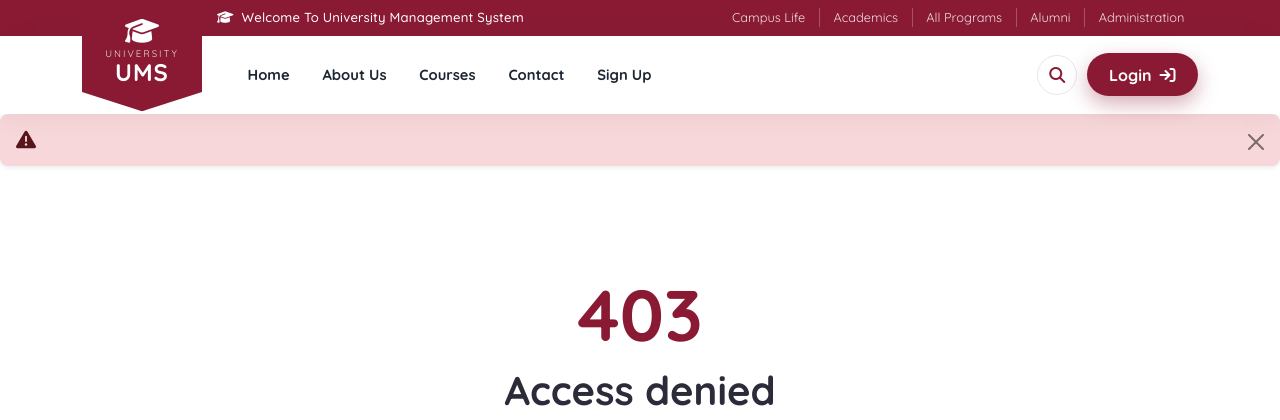
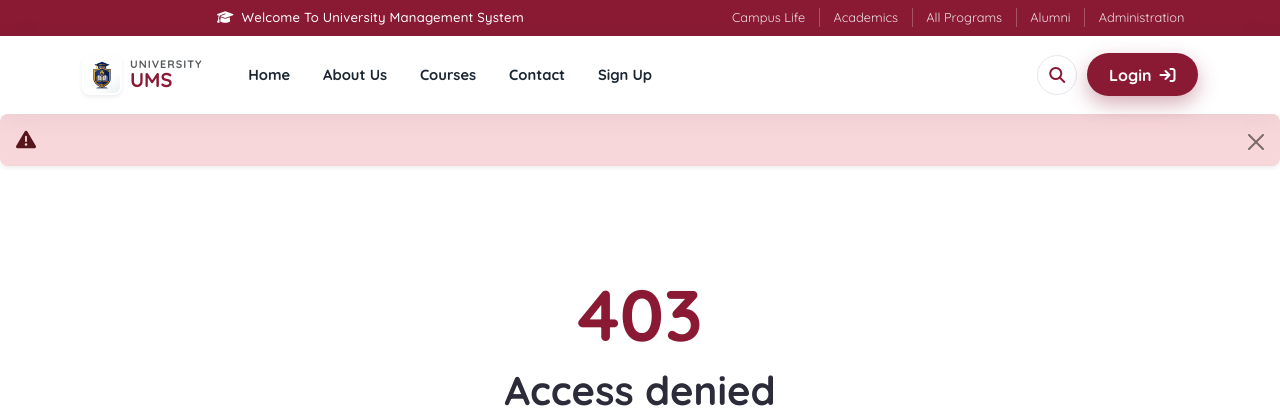
Before and after one commit to Dev-Ouma/ums, a Django app: template templates/403.html in a window 1280 px wide. Shown: the top 420 px of the page. Run offline with Django 5.2, Linux system fonts and the light colour scheme; the template is opened without the code that fills it, so the values that code supplies are empty.

Commit message:
feat: add official university logo crest emblem and integrate into navigation, login, and favicon

```diff
--- a/templates/base_dashboard.html
+++ b/templates/base_dashboard.html
@@ -5,6 +5,7 @@
   <meta charset="utf-8">
   <meta name="viewport" content="width=device-width, initial-scale=1">
   <title>{% block title %}Dashboard · UMS{% endblock %}</title>
+  <link rel="icon" type="image/png" href="{% static 'images/logo.png' %}">
   <link href="https://cdn.jsdelivr.net/npm/bootstrap@5.3.3/dist/css/bootstrap.min.css" rel="stylesheet">
   <link href="https://cdn.jsdelivr.net/npm/bootstrap-icons@1.11.3/font/bootstrap-icons.css" rel="stylesheet">
   <link href="https://cdnjs.cloudflare.com/ajax/libs/font-awesome/6.5.2/css/all.min.css" rel="stylesheet">
@@ -49,7 +50,7 @@
   <div class="sidebar-backdrop" id="sidebarBackdrop" onclick="closeMobileSidebar()"></div>
   <aside class="sidebar" id="appSidebar">
     <div class="brand">
-      <span class="logo"><i class="fa-solid fa-graduation-cap"></i></span>
+      <span class="logo p-0 overflow-hidden" style="background:#fff;"><img src="{% static 'images/logo.png' %}" alt="UMS" style="width:100%;height:100%;object-fit:cover;border-radius:10px;"></span>
       <span class="brand-name item-label">{{ theme.name }}</span>
     </div>
     <div class="profile">
--- a/templates/base_public.html
+++ b/templates/base_public.html
@@ -6,6 +6,7 @@
   <meta charset="utf-8">
   <meta name="viewport" content="width=device-width, initial-scale=1">
   <title>{% block title %}University Management System{% endblock %}</title>
+  <link rel="icon" type="image/png" href="{% static 'images/logo.png' %}">
   <link href="https://cdn.jsdelivr.net/npm/bootstrap@5.3.3/dist/css/bootstrap.min.css" rel="stylesheet">
   <link href="https://cdn.jsdelivr.net/npm/bootstrap-icons@1.11.3/font/bootstrap-icons.css" rel="stylesheet">
   <link href="https://cdnjs.cloudflare.com/ajax/libs/font-awesome/6.5.2/css/all.min.css" rel="stylesheet">
@@ -35,12 +36,12 @@
 
   <header class="pub-header">
     <div class="container pub-header-inner">
-      <a class="pub-brand" href="{% url 'university:home' %}">
-        <span class="pub-shield">
-          <i class="fa-solid fa-graduation-cap"></i>
-          <small>UNIVERSITY</small>
-          <b>{{ site.site_short_name|default:'UMS' }}</b>
-        </span>
+      <a class="pub-brand d-flex align-items-center gap-2 text-decoration-none" href="{% url 'university:home' %}">
+        <img src="{% static 'images/logo.png' %}" alt="UMS Logo" class="rounded-3 shadow-sm" style="width:40px;height:40px;object-fit:contain;background:#fff;padding:2px;">
+        <div class="d-flex flex-column lh-1">
+          <small class="text-uppercase fw-bold text-muted" style="font-size:0.68rem;letter-spacing:1px;">University</small>
+          <b class="text-primary fw-bold fs-5">{{ site.site_short_name|default:'UMS' }}</b>
+        </div>
       </a>
       <nav class="pub-menu" id="pubMenu">
         {% if site_menus.header %}
```
Also changed, not shown: templates/accounts/login.html (+10 -3 lines), static/images/logo.jpg (added), static/images/logo.png (added).
